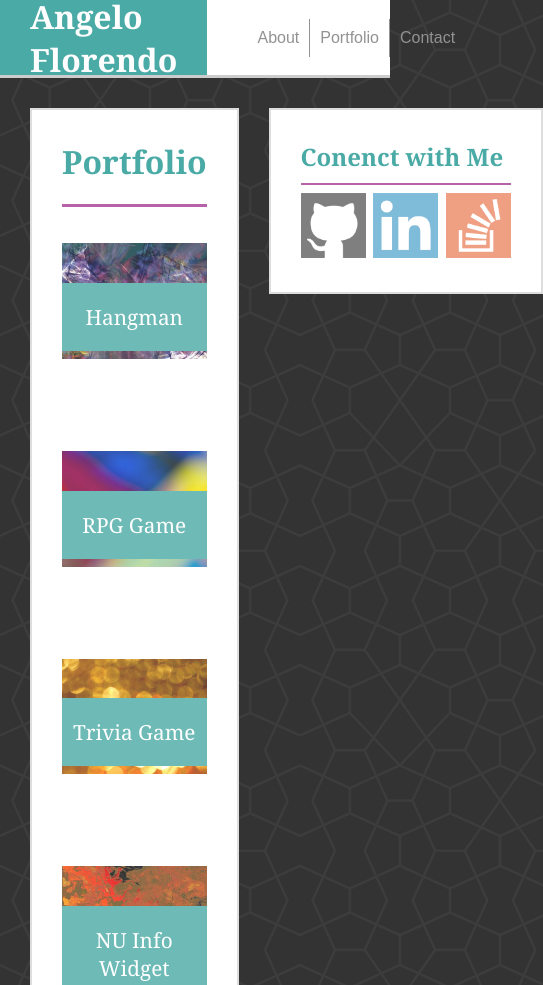
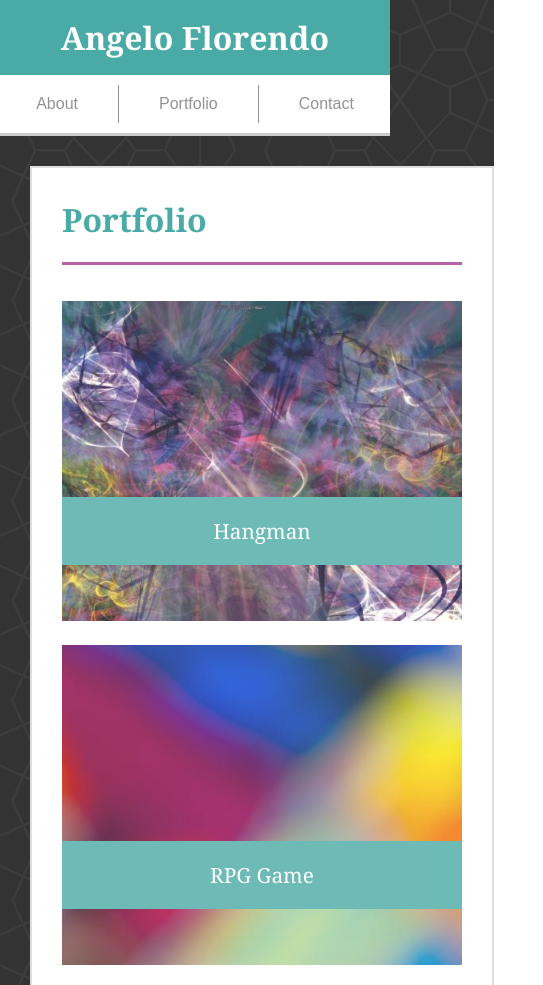
Before and after one commit to aflorend/Responsive-Portfolio, a plain HTML site: page portfolio.html in a window 390 px wide. Shown: the top 985 px of the page, 543 px wide, since content can reach past the window. Drawn offline with Linux system fonts and the light colour scheme.

Commit message:
Completed all Responsive revisions

```diff
--- a/assets/css/style.css
+++ b/assets/css/style.css
@@ -249,33 +249,32 @@ input#submit:hover {
 	justify-content: space-around;
 }
 
-.pic-grid:last-child {
-
+.pic-grid a {
+	margin-top: 20px;
 }
 
 .portfolio-pics {
 	max-width: 250px;
 	max-height: 200px;
-	flex-grow: 1;
-	flex-shrink: 0;
-	flex-basis: 250px;
-	margin-top: 20px;
+	width: 100%;
+	height: auto;
+	position: relative;
 
 	transition: all 0.5s ease-in-out;
 	opacity: 0.8;
 }
 
 .portfolio-pics img {
+	height: auto;
 	max-width: 100%;
-	max-height: 100%;
 
 	z-index: 1;
 }
 
 .caption {
 	width: 100%;
-	position: relative;
-	bottom: 80px;
+	position: absolute;
+	bottom: 20px;
 
 	padding-top: 20px;
 	padding-bottom: 20px;
@@ -299,3 +298,92 @@ input#submit:hover {
 	outline-color: #4aaaa5;
 	outline-offset: -1px;
 }
+
+@media screen and (max-width: 960px) {}
+
+@media screen and (max-width: 768px) {
+	.container{
+		flex-wrap: wrap;
+	}
+
+	.main {
+		min-width: 400px;
+	}
+
+	.sidebar {
+		box-sizing: border-box;
+		margin-left: 30px;
+		margin-top: 0;
+		margin-bottom: 30px;
+		width: 100%;
+		max-width: 708px;
+		flex-shrink: 1;
+	}
+
+	.sidebar-icons {
+		justify-content: flex-start;
+	}
+
+	.sidebar-icons img {
+		margin-right: 10px;
+	}
+
+}
+
+@media screen and (max-width: 640px) {
+	.header {
+		flex-direction: column;
+		flex-wrap: nowrap;
+		justify-content: center;
+	}
+
+	.header h1 {
+		width: 100%;
+		padding: 0;
+		justify-content: center;
+	}
+
+	.menu {
+		width: 100%;
+		margin: 0;
+		margin-top: 10px;
+		margin-bottom: 10px;
+		padding: 0;
+		justify-content: center;
+	}
+
+	.menu a {
+		padding-left: 40px;
+		padding-right: 40px;
+	}
+
+	.header .container {
+		flex-direction: column;
+	}
+
+	.main {
+		flex-direction: column;
+	}
+
+	#profile-pic {
+		float: none;
+		width: 100%;
+	}
+
+	.pic-grid {
+		flex-wrap: wrap;
+	}
+
+	.portfolio-pics {
+		max-width: 480px;
+		max-height: 384px;
+	}
+
+	.pic-grid a {
+		margin-top: 20px;
+	}
+
+	.caption {
+		bottom: 60px;
+	}
+}
```
